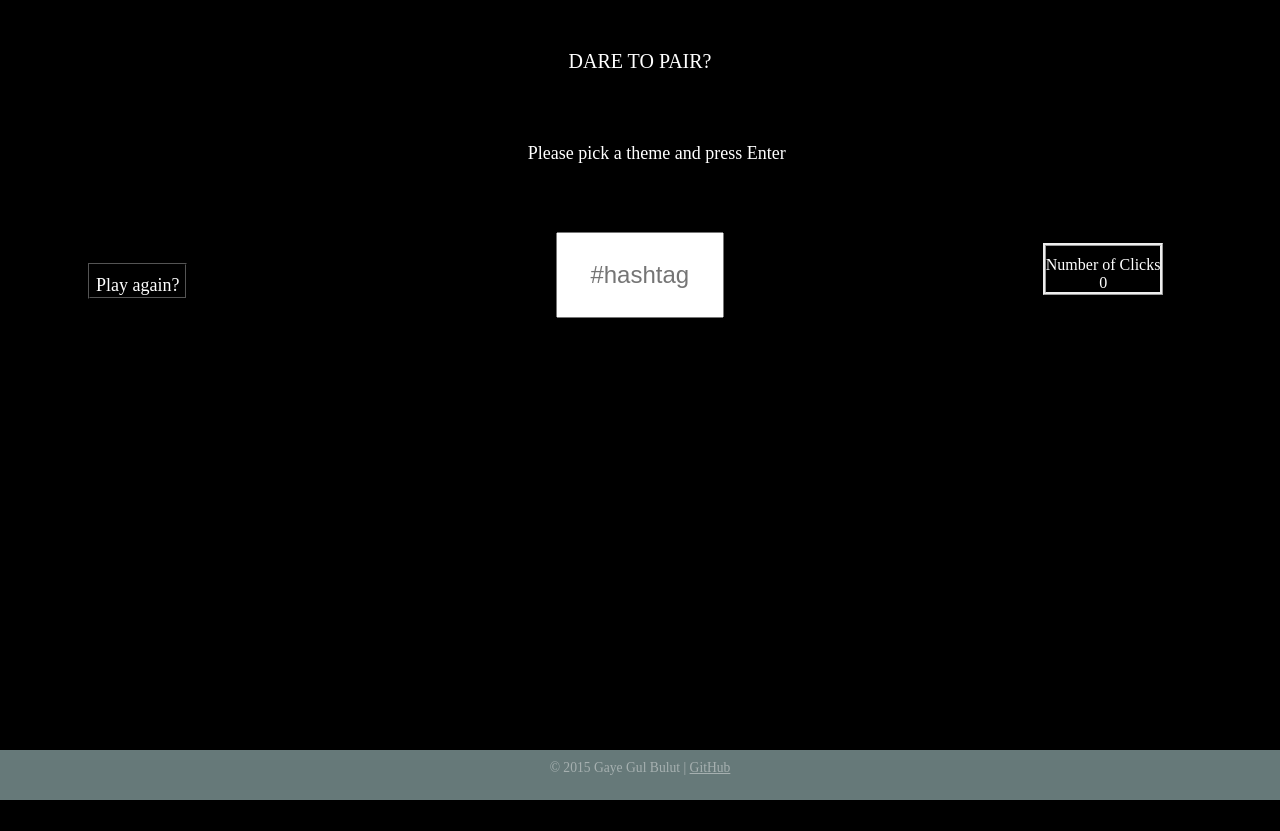
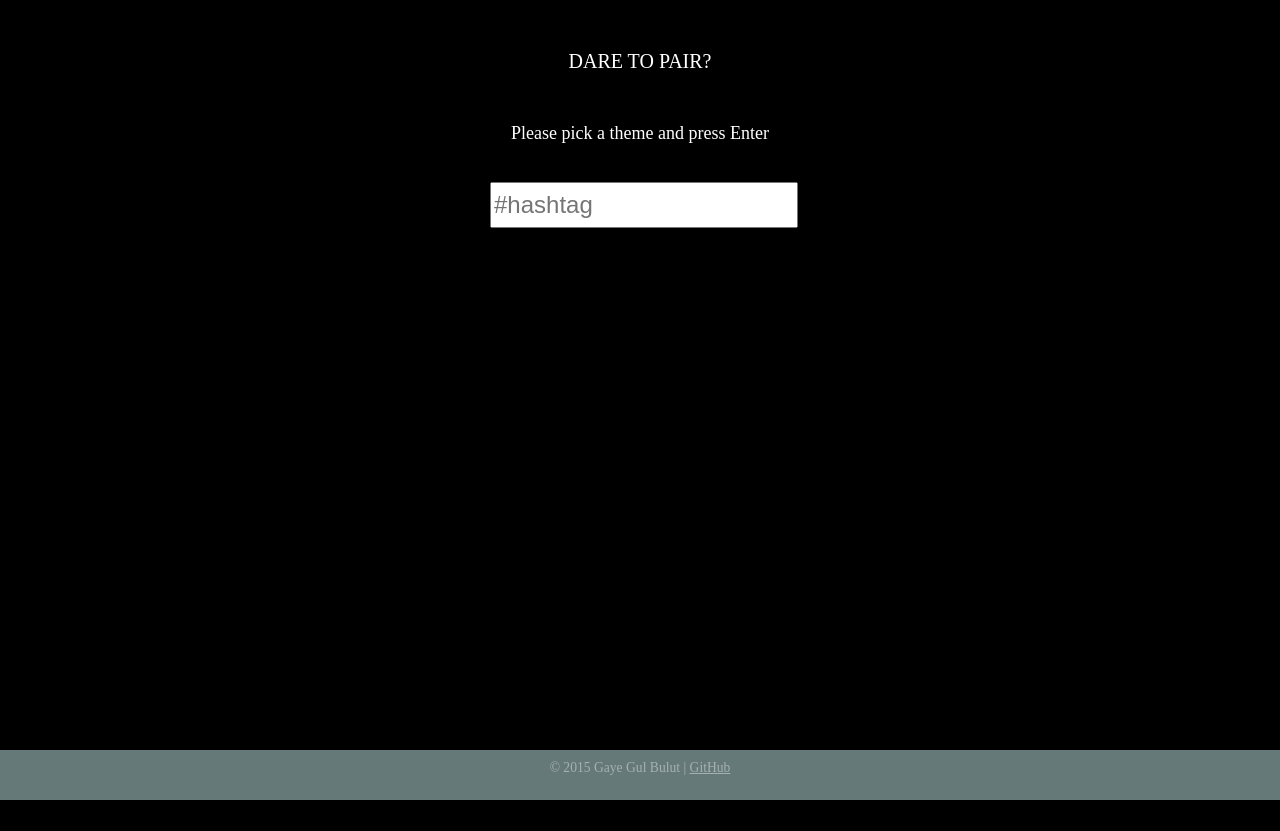
Before and after one commit to gayegul/jQueryFindThePairGame, a plain HTML site: page index.html in a window 1280 px wide. Before the commit the page ends 800 px from the top, so only its background shows below. Drawn offline with nearby package versions, Linux system fonts and the light colour scheme.

Commit message:
fix bugs, change design

```diff
--- a/app.js
+++ b/app.js
@@ -7,18 +7,17 @@ $(document).ready(function() {
       var key2 = 'a04cecbef8';
       var key3 = 'dc4aac619e96';
       search = $('#search').val();
-      $('search').submit();
       $.ajax({
         type: "GET",
         dataType: "jsonp",
         cache: false,
         url: "https://api.instagram.com/v1/tags/" + search + "/media/recent?client_id=" + key1 + key2 + key3,
         success: function(data) {
+          imgs = [];
           for (var i = 0; i < 10; i++) {
             imgs.push(data.data[i].images.low_resolution.url);
-            assignImages();
           }
-          console.log(imgs);
+          assignImages();
         }
       });
     }
@@ -27,9 +26,10 @@ $(document).ready(function() {
   var numberOfClicks = 0;
 
   function assignImages() {
+    $('#clickCounter').removeClass('hidden');
+    $('#reset').removeClass('hidden');
     $('#search').hide();
     $('#pickTheme').hide();
-    $('#picBoxes').empty();
     $('#search').val('');
     numberOfClicks = 0;
     $('#clickNum').html(numberOfClicks);
@@ -62,6 +62,7 @@ $(document).ready(function() {
       }
     }
   }
+
   var openImgNumber = 0;
   function handleClick(e) {
     numberOfClicks++;
@@ -103,9 +104,16 @@ $(document).ready(function() {
     }
   }
 
-  $('button').on('click', function() {
-      assignImages();
+  $('#reset').on('click', function() {
+      $('#search').show();
+      $('#reset').addClass('hidden');
+      $('#clickCounter').addClass('hidden');
+      $('#picBoxes').empty();
   });
 
+//TO DO List
+//what happens after game ends?
+//what happens after clicking 'play again' after you are done?
+//center the li boxes
 //find a scoreboard service to keep track of scores
 });
--- a/index.html
+++ b/index.html
@@ -7,22 +7,18 @@
 <link rel="stylesheet" href="style.css">
 <body>
   <p id="title">DARE TO PAIR?</p>
-  <div id="sideBar">
-    <button>Play again?</button>
+  <div>
+    <div id="mainContainer">
+      <button id="reset" class="hidden">Play again?</button>
+      <div id="clickCounter" class="hidden">Number of Clicks <span id="clickNum">0</span></div>
+      <p id="pickTheme">Please pick a theme and press Enter</p>
+      <input type="text" id="search" placeholder="#hashtag"/>
+      <ul id="picBoxes"></ul>
+    </div>
   </div>
-
-  <div id="mainContainer">
-    <p id="pickTheme">Please pick a theme and press Enter</p>
-    <input type="text" id="search" placeholder="#hashtag"/>
-    <ul id="picBoxes"></ul>
+  <div id="footer">© 2015 Gaye Gul Bulut |
+    <a href="https://github.com/gayegul/jQueryFindThePairGame" target="_blank">GitHub</a>
   </div>
-
-  <div id="clickCounter">Number of Clicks <div id="clickNum">0</div></div>
-
-  <div id="footer">© 2015 Gaye Gul Bulut |
-    <a href="https://github.com/gayegul/jQueryFindThePairGame">GitHub</a>
-  </div>
-
   <script src="https://code.jquery.com/jquery-2.1.4.js"></script>
   <script type="text/javascript" src="app.js"></script>
 </body>
--- a/style.css
+++ b/style.css
@@ -6,33 +6,31 @@ body {
 #title {
   font-size: 20px;
 }
-#sideBar {
-  float: left;
-  width: 20%;
-  margin-top: 150px;
-  margin-left: 80px;
+.hidden {
+    visibility: hidden;
 }
-button {
+#reset {
   font-size: 18px;
   border-style: ridge;
   background-color: black;
   color: white;
   font-family: Papyrus;
-  display: block;
-  margin-top: 20px;
   padding-top: 10px;
+  position: absolute;
+  left: 200px;
+  top: 200px;
 }
 #pickTheme {
   font-size: 18px;
   text-align: center;
 }
 #search {
-  height: 80px;
-  width: 160px;
+  height: 40px;
+  width: 300px;
   font-size: 24px;
-  text-align: center;
-  margin-left: 215px;
-  margin-top: 50px;
+  text-align: left;
+  margin-left: 150px;
+  margin-top: 20px;
 }
 p {
   text-align: center;
@@ -40,8 +38,12 @@ p {
 }
 #mainContainer {
   height: 600px;
-  width: 50%;
-  float: left;
+  width: 600px;
+  margin: auto;
+  padding-bottom: 100px;
+}
+#picBoxes {
+  margin-left: 30px;
 }
 #picBoxes li {
   height: 80px;
@@ -53,13 +55,12 @@ p {
   cursor: pointer;
 }
 #clickCounter {
-  margin-left: 70px;
-  margin-top: 150px;
-  float: left;
-  border-style: ridge;
   text-align: center;
   padding-top: 10px;
   font-size: 16px;
+  position: absolute;
+  left: 200px;
+  top: 100px;
 }
 li img {
   height: 80px;
```
Also changed, not shown: 1 other file.
